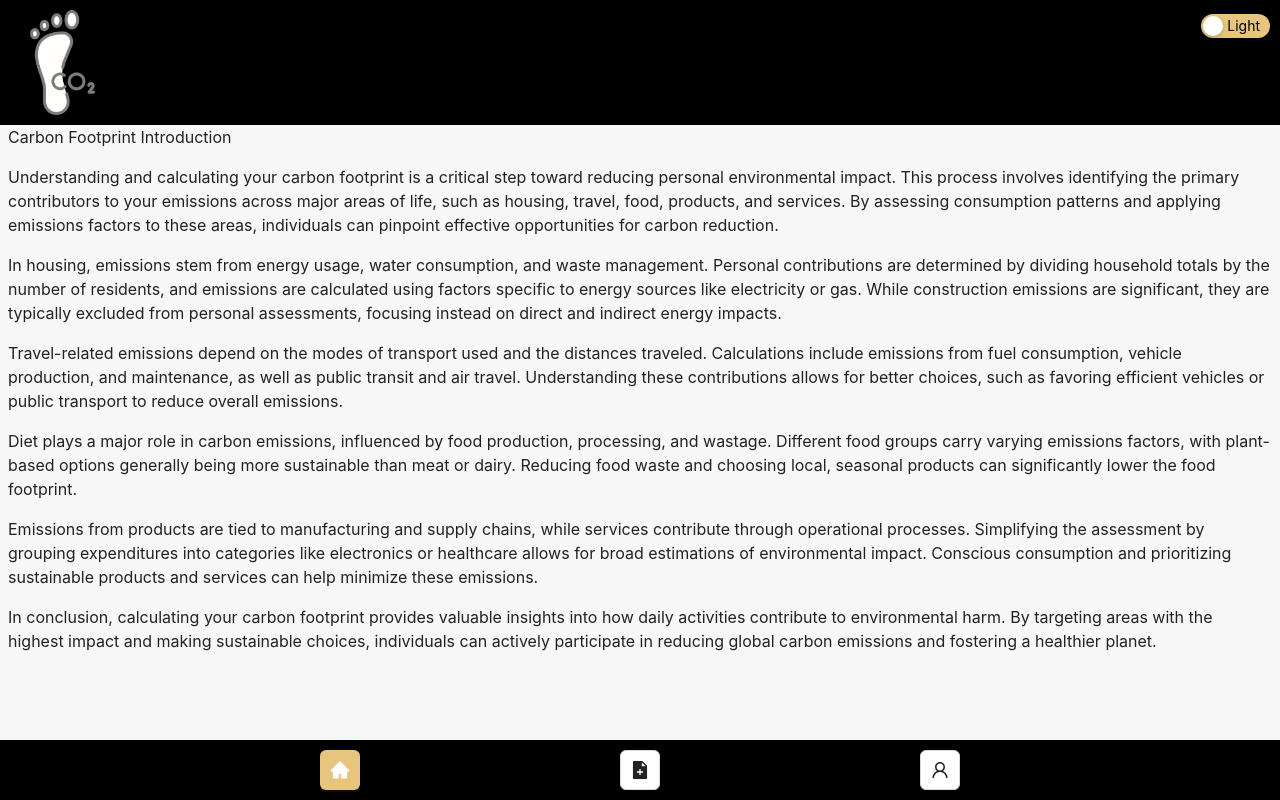
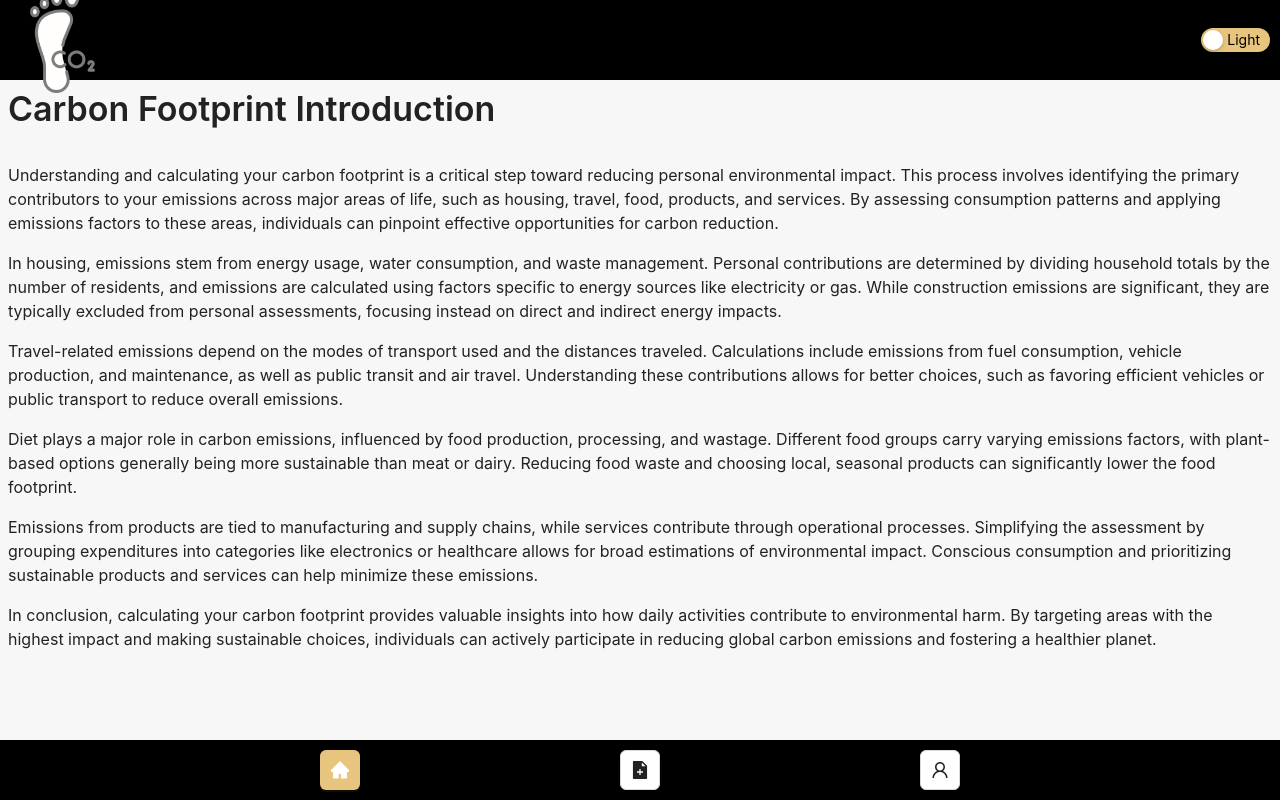
Before and after one commit to FabricioSalomon/carbon-footprint-calculator, a Next.js app in the folder web/: page / in a window 1280 px wide. Built offline with nearby package versions, Linux system fonts and the light colour scheme.

Commit message:
fix: body max height and typography usage

```diff
--- a/web/src/app/layout.tsx
+++ b/web/src/app/layout.tsx
@@ -4,11 +4,11 @@ import "@ant-design/v5-patch-for-react-19";
 
 import { Footer, Navbar } from "@/components/molecules";
 import { AppProvider } from "@/context";
-import { AppContainer } from "@/styles/app";
+import { AppContainer, BodyContainer } from "@/styles/app";
 import { FooterContainer } from "@/styles/footer";
 import GlobalStyle from "@/styles/globalStyle";
 import { PathToPageMap, ThemeEnum } from "@/types";
-import { Col, ConfigProvider } from "antd";
+import { ConfigProvider } from "antd";
 import { usePathname } from "next/navigation";
 import { useEffect, useState } from "react";
 import { ThemeProvider } from "styled-components";
@@ -71,13 +71,13 @@ export default function RootLayout({ children }: RootLayoutProps) {
                 }}
               >
                 <AppContainer>
-                  <Col xs={24}>
+                  <BodyContainer xs={24}>
                     <Navbar
                       toggleTheme={toggleTheme}
                       value={theme === darkTheme}
                     />
                     <main>{children}</main>
-                  </Col>
+                  </BodyContainer>
                   <FooterContainer xs={24}>
                     <Footer />
                   </FooterContainer>
--- a/web/src/components/molecules/Navbar/styles.ts
+++ b/web/src/components/molecules/Navbar/styles.ts
@@ -2,8 +2,10 @@ import { Form, Row } from "antd";
 import { styled } from "styled-components";
 
 export const Nav = styled.nav`
+  height: 80px;
   display: flex;
   padding: 10px;
+  align-items: center;
   justify-content: space-between;
   color: ${({ theme }) => theme.typography.colors.primary};
   background-color: ${({ theme }) => theme.colors.secondaryBackground};
--- a/web/src/components/organisms/HomePage/index.tsx
+++ b/web/src/components/organisms/HomePage/index.tsx
@@ -1,19 +1,14 @@
-import { Col, Row, Typography } from "antd";
+import { Text, Title } from "@/components/atoms";
+import { Col, Row } from "antd";
 
 export function HomePage() {
   return (
-    <Row
-      gutter={[0, 16]}
-      justify="center"
-      style={{
-        padding: "0 0.5rem",
-      }}
-    >
+    <Row gutter={[0, 16]} justify="center">
       <Col xs={24}>
-        <Typography>Carbon Footprint Introduction</Typography>
+        <Title>Carbon Footprint Introduction</Title>
       </Col>
       <Col xs={24}>
-        <Typography>
+        <Text>
           Understanding and calculating your carbon footprint is a critical step
           toward reducing personal environmental impact. This process involves
           identifying the primary contributors to your emissions across major
@@ -21,10 +16,10 @@ export function HomePage() {
           By assessing consumption patterns and applying emissions factors to
           these areas, individuals can pinpoint effective opportunities for
           carbon reduction.
-        </Typography>
+        </Text>
       </Col>
       <Col xs={24}>
-        <Typography>
+        <Text>
           In housing, emissions stem from energy usage, water consumption, and
           waste management. Personal contributions are determined by dividing
           household totals by the number of residents, and emissions are
@@ -32,45 +27,45 @@ export function HomePage() {
           or gas. While construction emissions are significant, they are
           typically excluded from personal assessments, focusing instead on
           direct and indirect energy impacts.
-        </Typography>
+        </Text>
       </Col>
       <Col xs={24}>
-        <Typography>
+        <Text>
           Travel-related emissions depend on the modes of transport used and the
           distances traveled. Calculations include emissions from fuel
           consumption, vehicle production, and maintenance, as well as public
           transit and air travel. Understanding these contributions allows for
           better choices, such as favoring efficient vehicles or public
           transport to reduce overall emissions.
-        </Typography>
+        </Text>
       </Col>
       <Col xs={24}>
-        <Typography>
+        <Text>
           Diet plays a major role in carbon emissions, influenced by food
           production, processing, and wastage. Different food groups carry
           varying emissions factors, with plant-based options generally being
           more sustainable than meat or dairy. Reducing food waste and choosing
           local, seasonal products can significantly lower the food footprint.
-        </Typography>
+        </Text>
       </Col>
       <Col xs={24}>
-        <Typography>
+        <Text>
           Emissions from products are tied to manufacturing and supply chains,
           while services contribute through operational processes. Simplifying
           the assessment by grouping expenditures into categories like
           electronics or healthcare allows for broad estimations of
           environmental impact. Conscious consumption and prioritizing
           sustainable products and services can help minimize these emissions.
-        </Typography>
+        </Text>
       </Col>
       <Col xs={24}>
-        <Typography>
+        <Text>
           In conclusion, calculating your carbon footprint provides valuable
           insights into how daily activities contribute to environmental harm.
           By targeting areas with the highest impact and making sustainable
           choices, individuals can actively participate in reducing global
           carbon emissions and fostering a healthier planet.
-        </Typography>
+        </Text>
       </Col>
     </Row>
   );
--- a/web/src/styles/app.ts
+++ b/web/src/styles/app.ts
@@ -1,6 +1,16 @@
-import { Row } from "antd";
+import { Col, Row } from "antd";
 import styled from "styled-components";
 
 export const AppContainer = styled(Row)`
+  height: 100vh;
+`;
+
+export const BodyContainer = styled(Col)`
   height: calc(100vh - 60px);
+
+  main {
+    padding: 0.5rem;
+    overflow-y: auto;
+    height: calc(100vh - 140px);
+  }
 `;
```
